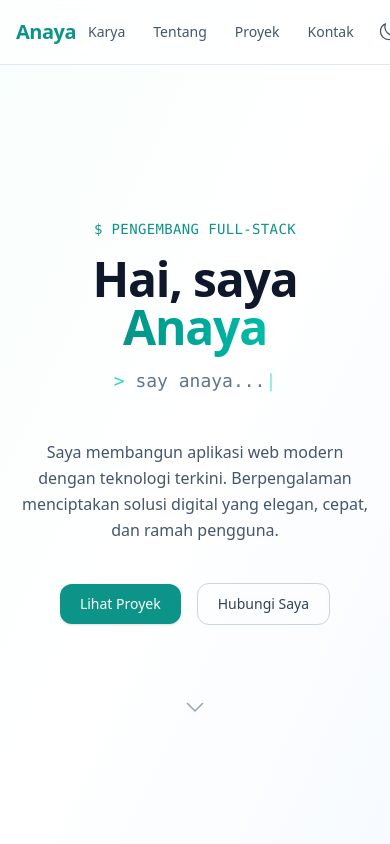
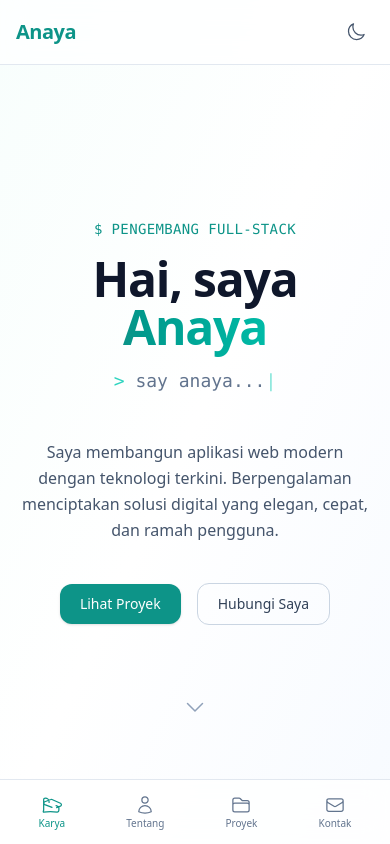
Before and after one commit to syamsulsariphidayat7/portofolio, a Next.js app: page / in a window 390 px wide. Shown: the top 844 px of the page. Built offline with nearby package versions, Linux system fonts and the light colour scheme.

Commit message:
responsive mobile

```diff
--- a/src/app/layout.tsx
+++ b/src/app/layout.tsx
@@ -34,7 +34,7 @@ export default function RootLayout({
         <LoadingScreen />
         <Providers>
           <Navbar />
-          <main className="min-h-screen">{children}</main>
+          <main className="min-h-screen pb-20 md:pb-0">{children}</main>
           <Footer />
         </Providers>
       </body>
--- a/src/app/page.tsx
+++ b/src/app/page.tsx
@@ -16,8 +16,8 @@ export default function Home() {
 
       <section id="work">
         <AnimatedSection>
-          <div className="max-w-6xl mx-auto px-4 sm:px-6 py-24">
-            <div className="text-center mb-16">
+          <div className="max-w-6xl mx-auto px-4 sm:px-6 py-16 lg:py-24">
+            <div className="text-center mb-12 lg:mb-16">
               <p className="text-primary-600 dark:text-primary-400 font-mono font-medium mb-2 text-sm">
                 {'// karya terpilih'}
               </p>
@@ -43,7 +43,7 @@ export default function Home() {
       </section>
 
       <section id="about">
-        <div className="max-w-6xl mx-auto px-4 sm:px-6 py-24 border-t border-slate-200 dark:border-slate-800">
+        <div className="max-w-6xl mx-auto px-4 sm:px-6 py-16 lg:py-24 border-t border-slate-200 dark:border-slate-800">
           <AnimatedSection>
             <p className="text-primary-600 dark:text-primary-400 font-mono font-medium mb-2 text-sm">
               {'// tentang'}
@@ -83,7 +83,7 @@ export default function Home() {
 
       <section id="contact">
         <AnimatedSection>
-          <div className="max-w-6xl mx-auto px-4 sm:px-6 py-24 border-t border-slate-200 dark:border-slate-800">
+          <div className="max-w-6xl mx-auto px-4 sm:px-6 py-16 lg:py-24 border-t border-slate-200 dark:border-slate-800">
             <p className="text-primary-600 dark:text-primary-400 font-mono font-medium mb-2 text-sm">
               {'// kontak'}
             </p>
@@ -94,7 +94,7 @@ export default function Home() {
               Ada proyek atau hanya ingin menyapa? Kirim pesan!
             </p>
 
-            <div className="grid md:grid-cols-2 gap-12">
+            <div className="grid md:grid-cols-2 gap-8 md:gap-12">
               <form
                 action="https://formspree.io/f/yourFormID"
                 method="POST"
--- a/src/components/Navbar.tsx
+++ b/src/components/Navbar.tsx
@@ -1,18 +1,86 @@
 "use client";
 
 import Link from "next/link";
+import { usePathname } from "next/navigation";
+import { useEffect, useState } from "react";
 import { ThemeToggle } from "./ThemeToggle";
 import { personal } from "@/content/personal";
 
+function useActiveSection(sections: string[]): string {
+  const [active, setActive] = useState("");
+
+  useEffect(() => {
+    const observers = sections.map((id) => {
+      const el = document.getElementById(id);
+      if (!el) return null;
+      const observer = new IntersectionObserver(
+        ([entry]) => {
+          if (entry.isIntersecting) setActive(id);
+        },
+        { threshold: 0.3, rootMargin: "-80px 0px 0px 0px" },
+      );
+      observer.observe(el);
+      return observer;
+    });
+    return () => observers.forEach((o) => o?.disconnect());
+  }, [sections]);
+
+  return active;
+}
+
 const links = [
-  { href: "/#work", label: "Karya" },
-  { href: "/#about", label: "Tentang" },
-  { href: "/projects", label: "Proyek" },
-  { href: "/#contact", label: "Kontak" },
+  {
+    href: "/#work",
+    label: "Karya",
+    icon: (
+      <svg className="w-5 h-5" fill="none" viewBox="0 0 24 24" strokeWidth={1.5} stroke="currentColor">
+        <path strokeLinecap="round" strokeLinejoin="round" d="M20.25 14.15v4.25c0 1.094-.787 2.036-1.872 2.18a2 2 0 01-.128 0 47.5 47.5 0 00-16.5 0A2.003 2.003 0 012 18.4V5.6a2 2 0 012-2h0a4.5 4.5 0 014.5 4.5v.75M20.25 14.15l-3.375-1.35M20.25 14.15l-2.625 1.05M20.25 14.15l1.875-.75a1.875 1.875 0 000-3.45L12 5.4a1.875 1.875 0 00-1.5 0L3.375 8.1a1.875 1.875 0 000 3.45L12 14.85" />
+      </svg>
+    ),
+  },
+  {
+    href: "/#about",
+    label: "Tentang",
+    icon: (
+      <svg className="w-5 h-5" fill="none" viewBox="0 0 24 24" strokeWidth={1.5} stroke="currentColor">
+        <path strokeLinecap="round" strokeLinejoin="round" d="M15.75 6a3.75 3.75 0 11-7.5 0 3.75 3.75 0 017.5 0zM4.501 20.118a7.5 7.5 0 0114.998 0A17.933 17.933 0 0112 21.75c-2.676 0-5.216-.584-7.499-1.632z" />
+      </svg>
+    ),
+  },
+  {
+    href: "/projects",
+    label: "Proyek",
+    icon: (
+      <svg className="w-5 h-5" fill="none" viewBox="0 0 24 24" strokeWidth={1.5} stroke="currentColor">
+        <path strokeLinecap="round" strokeLinejoin="round" d="M2.25 12.75V12A2.25 2.25 0 014.5 9.75h15A2.25 2.25 0 0121.75 12v.75m-8.69-6.44l-2.12-2.12a1.5 1.5 0 00-1.061-.44H4.5A2.25 2.25 0 002.25 6v12a2.25 2.25 0 002.25 2.25h15A2.25 2.25 0 0021.75 18V9a2.25 2.25 0 00-2.25-2.25h-5.379a1.5 1.5 0 01-1.06-.44z" />
+      </svg>
+    ),
+  },
+  {
+    href: "/#contact",
+    label: "Kontak",
+    icon: (
+      <svg className="w-5 h-5" fill="none" viewBox="0 0 24 24" strokeWidth={1.5} stroke="currentColor">
+        <path strokeLinecap="round" strokeLinejoin="round" d="M21.75 6.75v10.5a2.25 2.25 0 01-2.25 2.25h-15a2.25 2.25 0 01-2.25-2.25V6.75m19.5 0A2.25 2.25 0 0019.5 4.5h-15a2.25 2.25 0 00-2.25 2.25m19.5 0v.243a2.25 2.25 0 01-1.07 1.916l-7.5 4.615a2.25 2.25 0 01-2.36 0L3.32 8.91a2.25 2.25 0 01-1.07-1.916V6.75" />
+      </svg>
+    ),
+  },
 ];
 
 export function Navbar() {
+  const pathname = usePathname();
+  const activeSection = useActiveSection(["work", "about", "contact"]);
+
+  function isActive(href: string) {
+    if (href === "/projects") return pathname === "/projects";
+    if (href === "/#work") return pathname === "/" && activeSection === "work";
+    if (href === "/#about") return pathname === "/" && activeSection === "about";
+    if (href === "/#contact") return pathname === "/" && activeSection === "contact";
+    return false;
+  }
+
   return (
+    <>
       <header className="fixed top-0 left-0 right-0 z-50 bg-white/70 dark:bg-slate-950/70 backdrop-blur-md border-b border-slate-200 dark:border-slate-800">
         <nav className="max-w-6xl mx-auto px-4 sm:px-6 h-16 flex items-center justify-between">
           <Link
@@ -22,19 +90,47 @@ export function Navbar() {
             {personal.brand}
           </Link>
 
-        <div className="flex items-center gap-1">
+          <div className="hidden md:flex items-center gap-1">
             {links.map((link) => (
               <Link
                 key={link.href}
                 href={link.href}
-              className="px-3 py-2 rounded-lg text-sm font-medium transition-colors text-slate-600 dark:text-slate-400 hover:text-slate-900 dark:hover:text-slate-100 hover:bg-slate-100 dark:hover:bg-slate-800"
+                className={`px-3 py-2 rounded-lg text-sm font-medium transition-colors ${
+                  isActive(link.href)
+                    ? "text-primary-600 dark:text-primary-400 bg-primary-50 dark:bg-primary-950"
+                    : "text-slate-600 dark:text-slate-400 hover:text-slate-900 dark:hover:text-slate-100 hover:bg-slate-100 dark:hover:bg-slate-800"
+                }`}
               >
                 {link.label}
               </Link>
             ))}
             <ThemeToggle />
           </div>
+
+          <div className="md:hidden flex items-center">
+            <ThemeToggle />
+          </div>
         </nav>
       </header>
+
+      <nav className="fixed bottom-0 left-0 right-0 z-50 md:hidden bg-white/80 dark:bg-slate-950/80 backdrop-blur-md border-t border-slate-200 dark:border-slate-800 safe-area-bottom">
+        <div className="flex items-center justify-around h-16 px-2">
+          {links.map((link) => (
+            <Link
+              key={link.href}
+              href={link.href}
+              className={`flex flex-col items-center gap-0.5 px-3 py-1.5 rounded-xl transition-colors min-w-0 ${
+                isActive(link.href)
+                  ? "text-primary-600 dark:text-primary-400"
+                  : "text-slate-500 dark:text-slate-400 hover:text-slate-700 dark:hover:text-slate-300"
+              }`}
+            >
+              {link.icon}
+              <span className="text-[10px] font-medium leading-tight">{link.label}</span>
+            </Link>
+          ))}
+        </div>
+      </nav>
+    </>
   );
 }
--- a/src/components/ProjectCard.tsx
+++ b/src/components/ProjectCard.tsx
@@ -76,7 +76,7 @@ export function ProjectCard({ project, index }: ProjectCardProps) {
               <Badge key={tag}>{tag}</Badge>
             ))}
           </div>
-          <div className="flex items-center gap-3">
+          <div className="flex items-center gap-3 flex-wrap">
             {project.liveUrl && (
               <a
                 href={project.liveUrl}
```
Also changed, not shown: public/logo-dark.png (deleted), 1 other file (tests, documents, lock files or other folders). Lines whose indentation alone changed are shown as unchanged.
